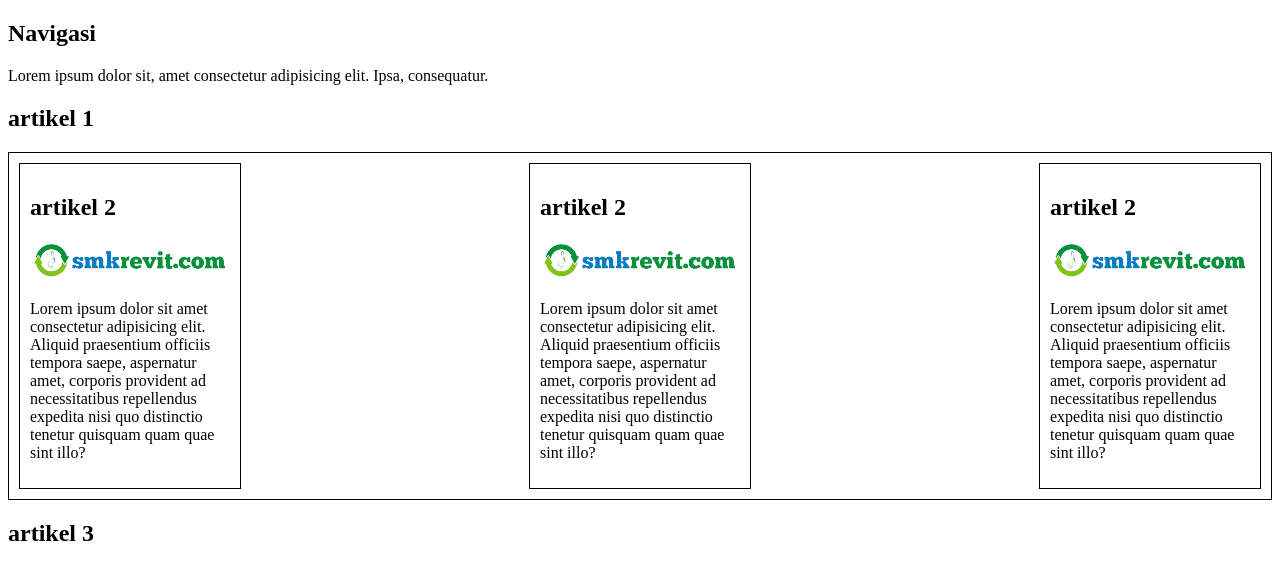
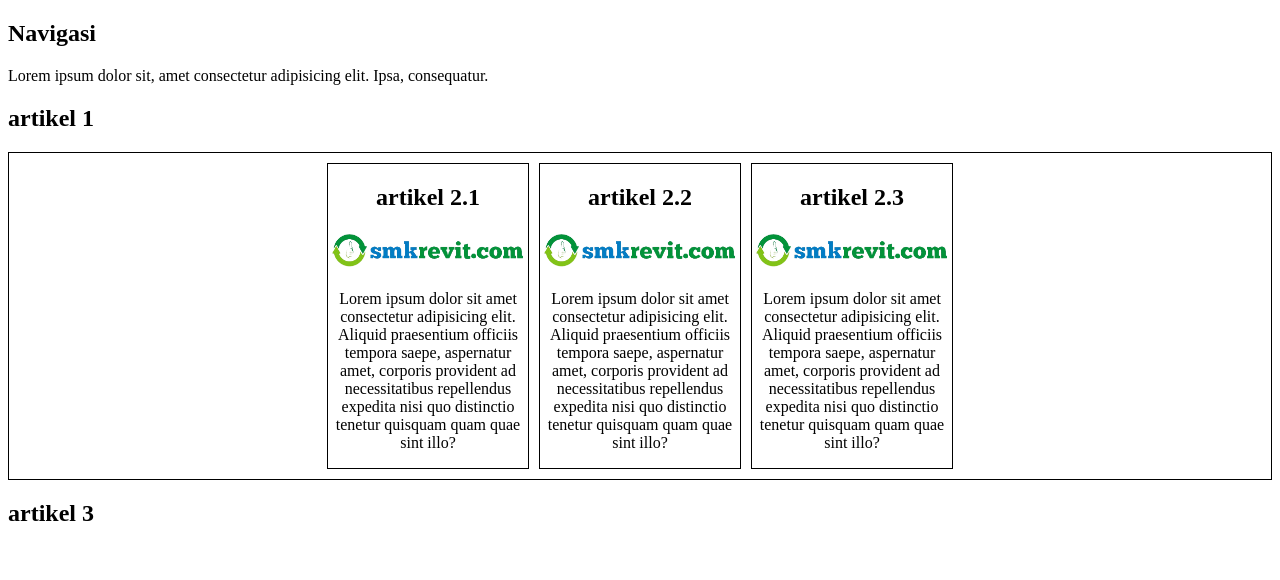
Before and after one commit to FranzOle/HTML-CSS, a plain HTML site: page index.html in a window 1280 px wide. Drawn offline with Linux system fonts and the light colour scheme.

Commit message:
Versi 2.6
align/perataan

```diff
--- a/index.html
+++ b/index.html
@@ -16,18 +16,18 @@
             <h2>artikel 1</h2>
         </article>
         <article class="border horizontal">
-<div class="card border ">
-    <h2> artikel 2</h2>
+<div class="card border rata">
+    <h2> artikel 2.1</h2>
     <img src="img/logo-smkrevit.18de00af.png" alt="">
     <p>Lorem ipsum dolor sit amet consectetur adipisicing elit. Aliquid praesentium officiis tempora saepe, aspernatur amet, corporis provident ad necessitatibus repellendus expedita nisi quo distinctio tenetur quisquam quam quae sint illo?</p>
 </div>
-<div class="card border">
-    <h2> artikel 2</h2>
+<div class="card border rata">
+    <h2> artikel 2.2</h2>
     <img src="img/logo-smkrevit.18de00af.png" alt="">
     <p>Lorem ipsum dolor sit amet consectetur adipisicing elit. Aliquid praesentium officiis tempora saepe, aspernatur amet, corporis provident ad necessitatibus repellendus expedita nisi quo distinctio tenetur quisquam quam quae sint illo?</p>
 </div>
-<div class="card border">
-    <h2> artikel 2</h2>
+<div class="card border rata">
+    <h2> artikel 2.3</h2>
     <img src="img/logo-smkrevit.18de00af.png" alt="">
     <p>Lorem ipsum dolor sit amet consectetur adipisicing elit. Aliquid praesentium officiis tempora saepe, aspernatur amet, corporis provident ad necessitatibus repellendus expedita nisi quo distinctio tenetur quisquam quam quae sint illo?</p>
 </div>
--- a/style.css
+++ b/style.css
@@ -3,7 +3,7 @@ img{
 }
 .border{
     border: 1px solid;
-    padding: 10px;
+
 }
 .card{
 width: 200px;
@@ -12,5 +12,11 @@ width: 200px;
 .horizontal{
     padding: 10px;
     display: flex;
-   justify-content: space-between;
+    flex-direction: row;
+   justify-content: center;
+   gap: 10px;
 }
+
+.rata{
+    text-align: center;
+}
```
